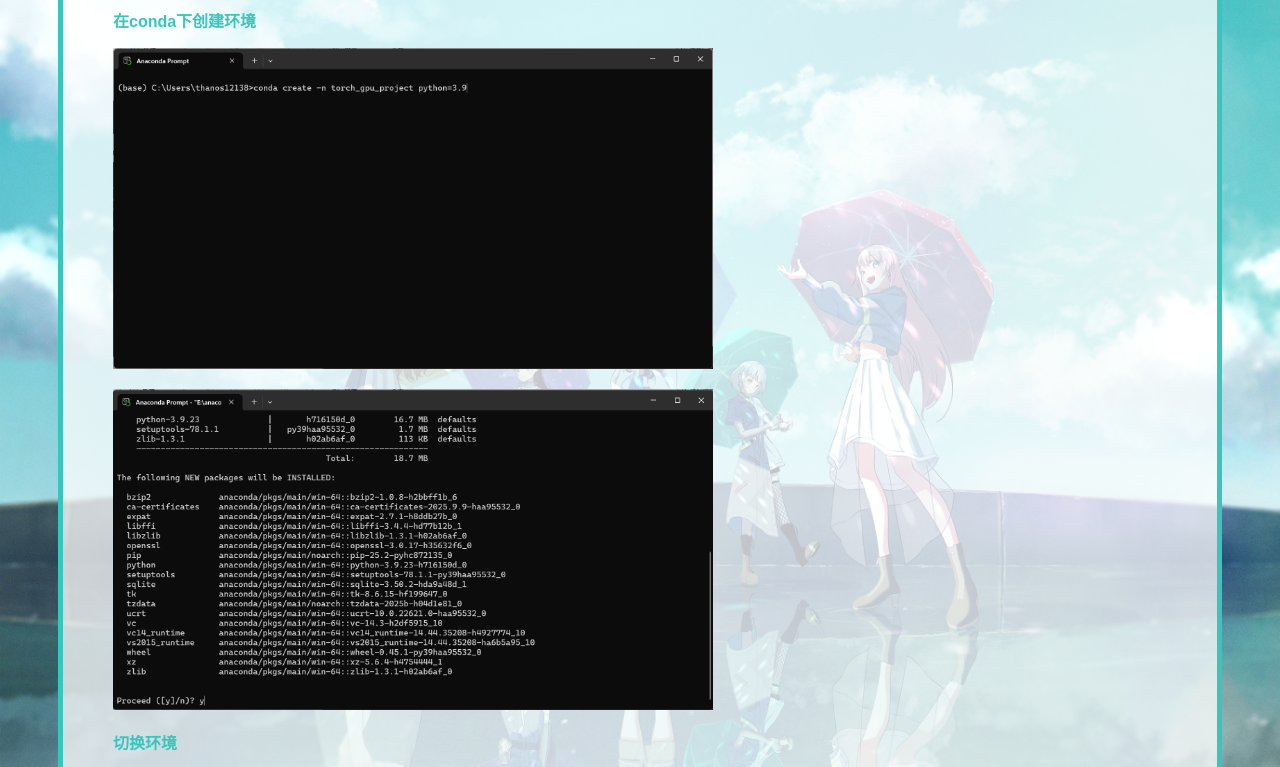
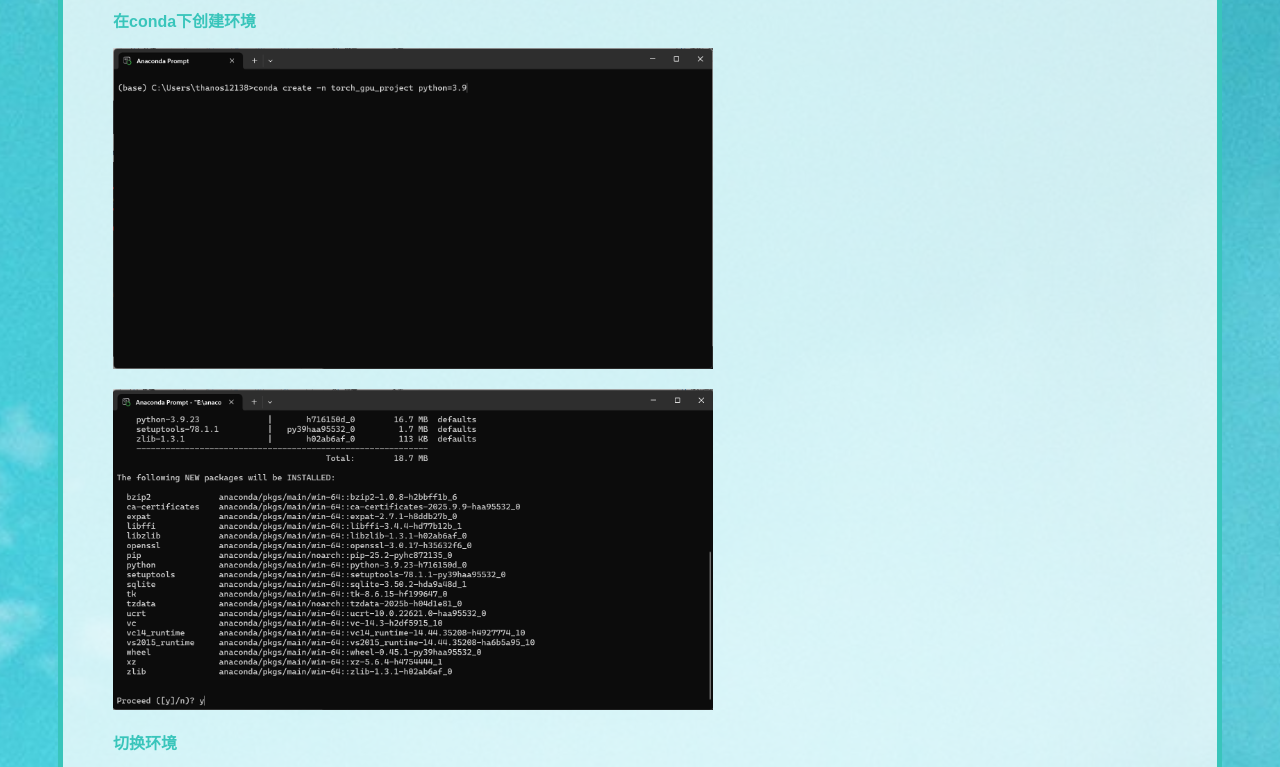
Before and after one commit to ManifoldUltra/Pytorch_helper.github.io, a plain HTML site: page index.html in a window 1280 px wide. Shown: the part 333-1100 px from the top of the page. Drawn offline with Linux system fonts and the light colour scheme.

Commit message:
Add files via upload

```diff
--- a/index.html
+++ b/index.html
@@ -22,13 +22,9 @@
         /* margin: 25px; */
         background-image:url('./bk_mygo.jpeg');
         background-repeat: no-repeat;
-        background-attachment: fixed;
+        background-attachment: scroll;
         background-size: cover;
         background-position: 50% 50%;
-    }
-
-    /* box1盒子样式 */
-    element.style {
     }
 
     /* 标题样式 */
```
